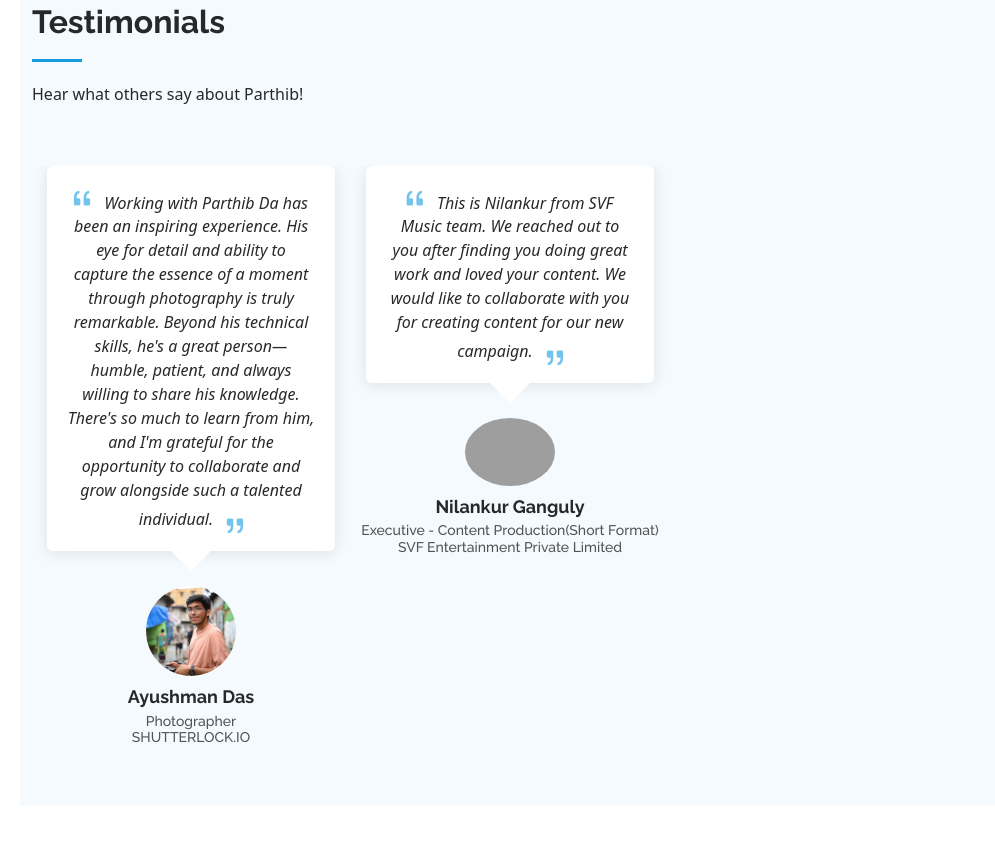
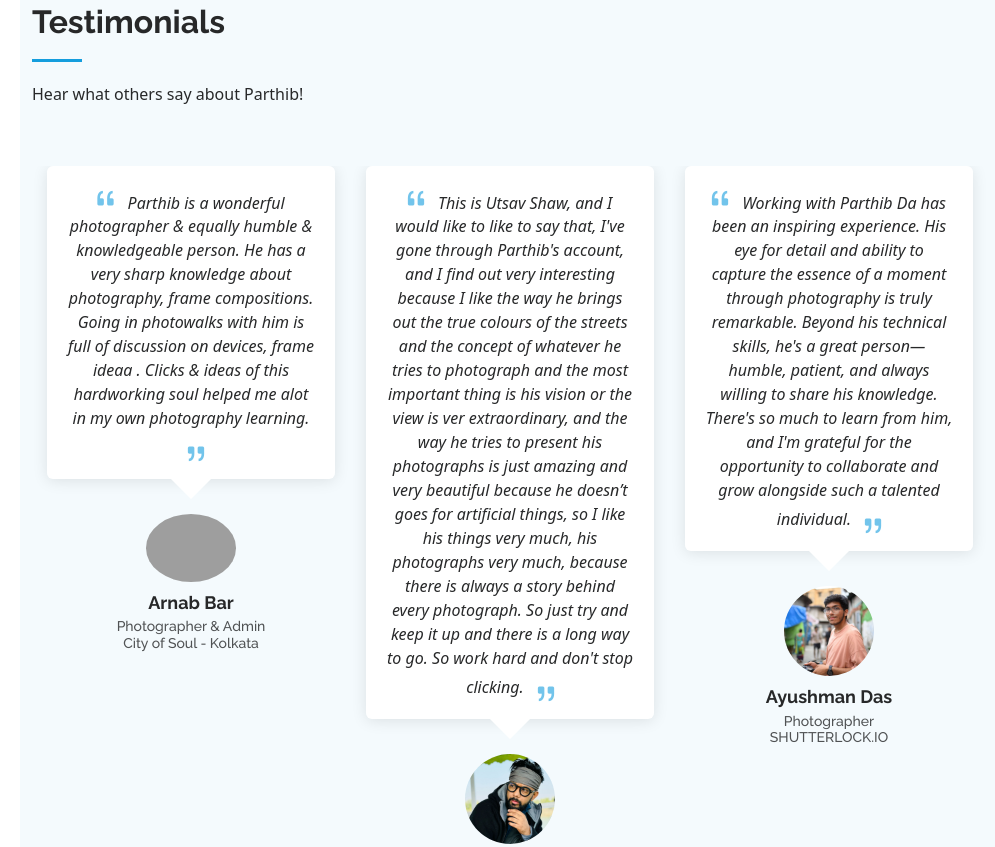
Before and after one commit to parthibdas/portfolio, a plain HTML site: page index.html in a window 1280 px wide. Shown: the part 6682-7529 px from the top of the page, without its empty margins (280-1275 px from the left). Drawn offline with nearby package versions, Linux system fonts and the light colour scheme; grey boxes are pictures that could not be loaded.

Commit message:
Updated testimonials

```diff
--- a/index.html
+++ b/index.html
@@ -667,11 +667,11 @@
               </div>
             </div><!-- End testimonial item -->
 
-            <!--<div class="swiper-slide">
+            <div class="swiper-slide">
               <div class="testimonial-item">
                 <p>
                   <i class="bi bi-quote quote-icon-left"></i>
-                  <span>Export tempor illum tamen malis malis eram quae irure esse labore quem cillum quid malis quorum velit fore eram velit sunt aliqua noster fugiat irure amet legam anim culpa.</span>
+                  <span>Parthib is a wonderful photographer & equally humble & knowledgeable person. He has a very sharp knowledge about photography, frame compositions. Going in photowalks with him is full of discussion on devices, frame ideaa . Clicks & ideas of this hardworking soul helped me alot in my own photography learning.</span>
                   <i class="bi bi-quote quote-icon-right"></i>
                 </p>
                 <img src="assets/img/testimonials/testimonials-2.jpg" class="testimonial-img" alt="">
@@ -679,13 +679,13 @@
                 <h4>Photographer & Admin</h4>
                 <h4>City of Soul - Kolkata</h4>
               </div>
-            </div>--><!-- End testimonial item -->
+            </div><!-- End testimonial item -->
 
-            <!--<div class="swiper-slide">
+            <div class="swiper-slide">
               <div class="testimonial-item">
                 <p>
                   <i class="bi bi-quote quote-icon-left"></i>
-                  <span>Enim nisi quem export duis labore cillum quae magna enim sint quorum nulla quem veniam duis minim tempor labore quem eram duis noster aute amet eram fore quis sint minim.</span>
+                  <span>This is Utsav Shaw, and I would like to like to say that, I've gone through Parthib's account, and I find out very interesting because I like the way he brings out the true colours of the streets and the concept of whatever he tries to photograph and the most important thing is his vision or the view is ver extraordinary, and the way he tries to present his photographs is just amazing and very beautiful because he doesn’t goes for artificial things, so I like his things very much, his photographs very much, because there is always a story behind every photograph. So just try and keep it up and there is a long way to go. So work hard and don't stop clicking.</span>
                   <i class="bi bi-quote quote-icon-right"></i>
                 </p>
                 <img src="assets/img/testimonials/testimonials-3.jpg" class="testimonial-img" alt="">
@@ -693,7 +693,7 @@
                 <h4>Wildlife Photographer</h4>
                 <h4>NAT GEO || BBC Wildlife Magazine</h4>
               </div>
-            </div>--><!-- End testimonial item -->
+            </div><!-- End testimonial item -->
 
             <div class="swiper-slide">
               <div class="testimonial-item">
```
